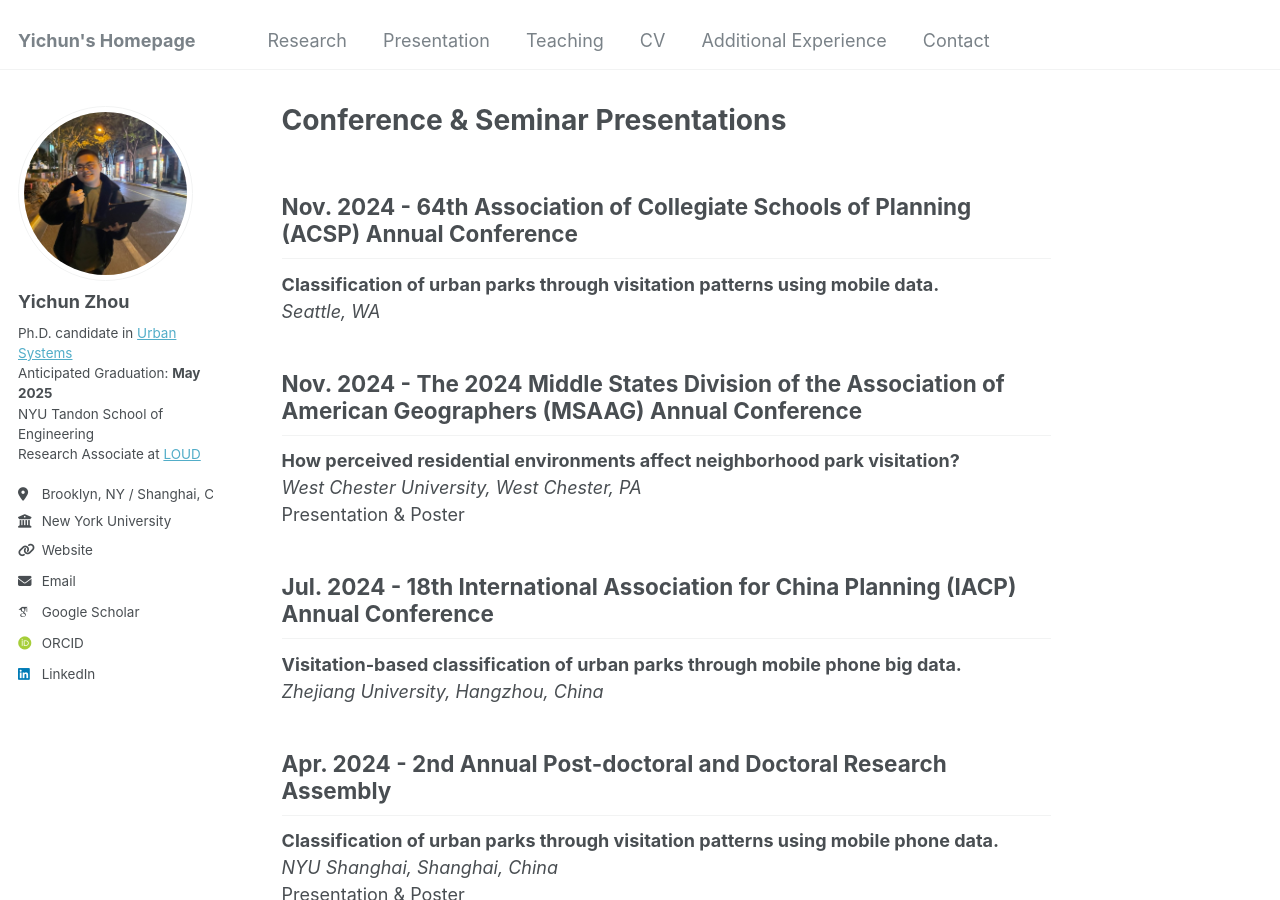
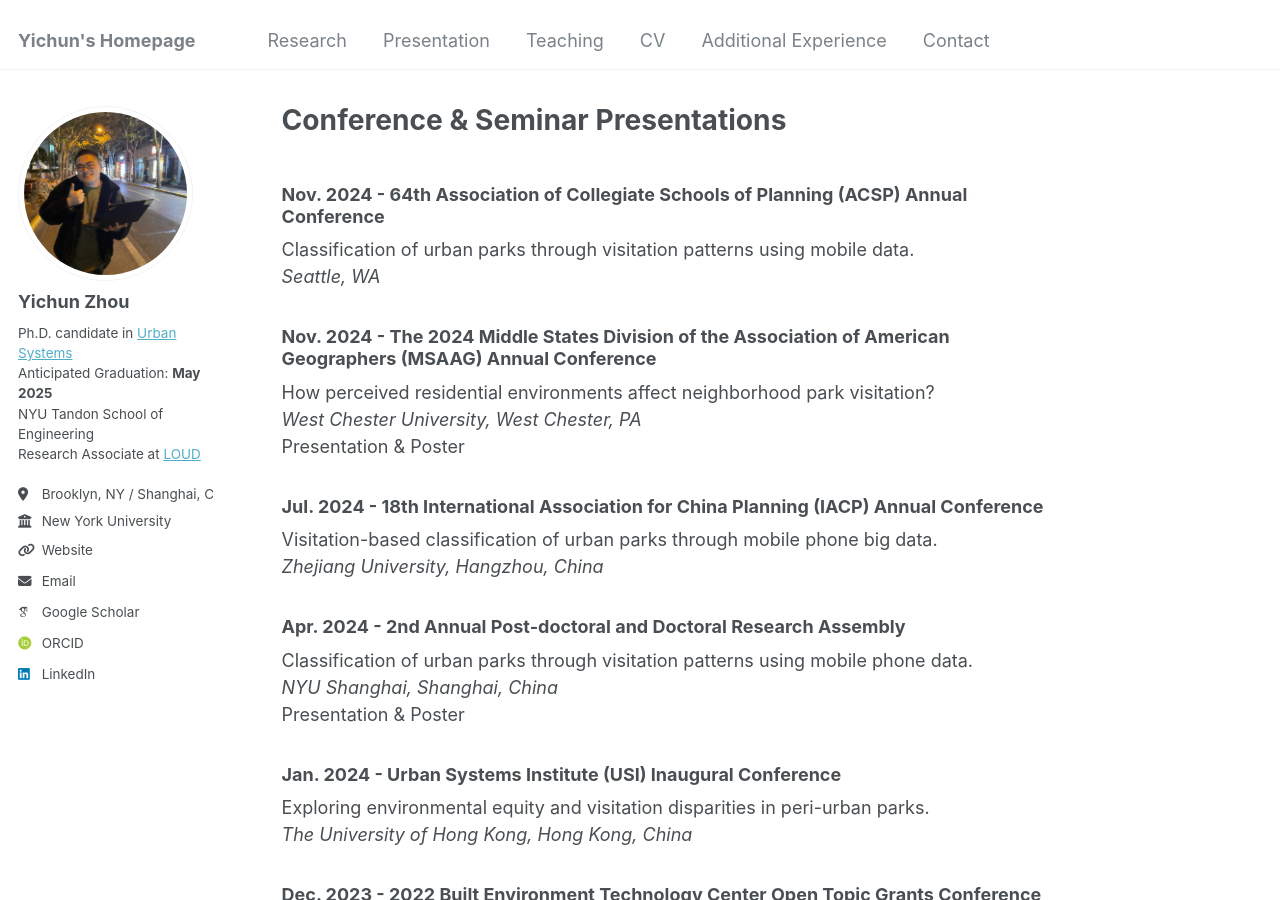
Before and after one commit to yichunzhou12/yichunzhou12.github.io, a Jekyll site: the page built from _pages/presentation.md, in a window 1280 px wide and 900 px high. Built offline with Jekyll 4.4.1, drawn with Linux system fonts in a browser that asks for light colours; some web fonts are replaced.

```diff
--- a/_pages/presentation.md
+++ b/_pages/presentation.md
@@ -5,50 +5,50 @@ excerpt: "Conference & Seminar Presentations"
 author_profile: true
 ---
 
-## Nov. 2024 - 64th Association of Collegiate Schools of Planning (ACSP) Annual Conference
+### Nov. 2024 - 64th Association of Collegiate Schools of Planning (ACSP) Annual Conference
 
-**Classification of urban parks through visitation patterns using mobile data.**
+Classification of urban parks through visitation patterns using mobile data.
 *Seattle, WA*
 
-## Nov. 2024 - The 2024 Middle States Division of the Association of American Geographers (MSAAG) Annual Conference
+### Nov. 2024 - The 2024 Middle States Division of the Association of American Geographers (MSAAG) Annual Conference
 
-**How perceived residential environments affect neighborhood park visitation?**
+How perceived residential environments affect neighborhood park visitation?
 *West Chester University, West Chester, PA*
 Presentation & Poster
 
-## Jul. 2024 - 18th International Association for China Planning (IACP) Annual Conference
+### Jul. 2024 - 18th International Association for China Planning (IACP) Annual Conference
 
-**Visitation-based classification of urban parks through mobile phone big data.**
+Visitation-based classification of urban parks through mobile phone big data.
 *Zhejiang University, Hangzhou, China*
 
-## Apr. 2024 - 2nd Annual Post-doctoral and Doctoral Research Assembly
+### Apr. 2024 - 2nd Annual Post-doctoral and Doctoral Research Assembly
 
-**Classification of urban parks through visitation patterns using mobile phone data.**
+Classification of urban parks through visitation patterns using mobile phone data.
 *NYU Shanghai, Shanghai, China*
 Presentation & Poster
 
-## Jan. 2024 - Urban Systems Institute (USI) Inaugural Conference
+### Jan. 2024 - Urban Systems Institute (USI) Inaugural Conference
 
-**Exploring environmental equity and visitation disparities in peri-urban parks.**
+Exploring environmental equity and visitation disparities in peri-urban parks.
 *The University of Hong Kong, Hong Kong, China*
 
-## Dec. 2023 - 2022 Built Environment Technology Center Open Topic Grants Conference
+### Dec. 2023 - 2022 Built Environment Technology Center Open Topic Grants Conference
 
-**Buffering Effect of Urban Green Space on Mental Health – a Case Study of Shanghai.**
+Buffering Effect of Urban Green Space on Mental Health – a Case Study of Shanghai.
 *Tongji University, Shanghai, China*
 
-## May 2023 - 2nd annual conference of the Shanghai Key Laboratory of Urban Design and Urban Science & 2023 Urban Development Forum
+### May 2023 - 2nd annual conference of the Shanghai Key Laboratory of Urban Design and Urban Science & 2023 Urban Development Forum
 
-**Planning for Urban Green Infrastructure Using AI and Urban Sensing Techniques.**
+Planning for Urban Green Infrastructure Using AI and Urban Sensing Techniques.
 *Shanghai, China*
 
-## Apr. 2023 - 10th Anniversary NYU Shanghai Post-doctoral and Doctoral Research Assembly
+### Apr. 2023 - 10th Anniversary NYU Shanghai Post-doctoral and Doctoral Research Assembly
 
-**Can peri-urban parks mitigate environment and social equity? A case study of Tokyo using mobile phone data.**
+Can peri-urban parks mitigate environment and social equity? A case study of Tokyo using mobile phone data.
 *NYU Shanghai, Shanghai, China*
 Poster
 
-## Feb. 2022 - 1st annual conference of the Shanghai Key Laboratory of Urban Design and Urban Science
+### Feb. 2022 - 1st annual conference of the Shanghai Key Laboratory of Urban Design and Urban Science
 
-**Advanced Urban Anomaly Detection Using Deep Learning: Insights and Policy Implications.**
+Advanced Urban Anomaly Detection Using Deep Learning: Insights and Policy Implications.
 *Virtual*
```
